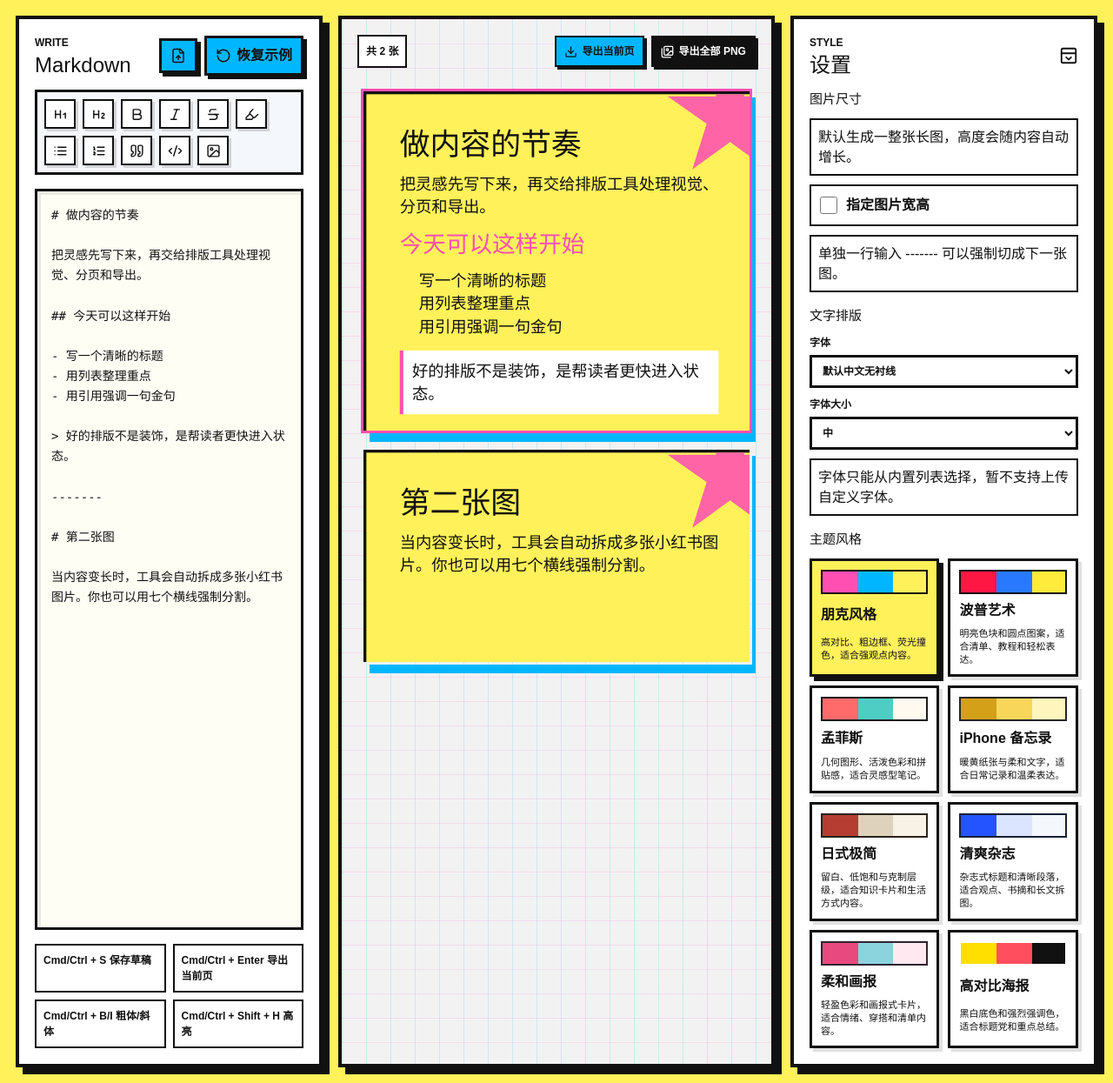
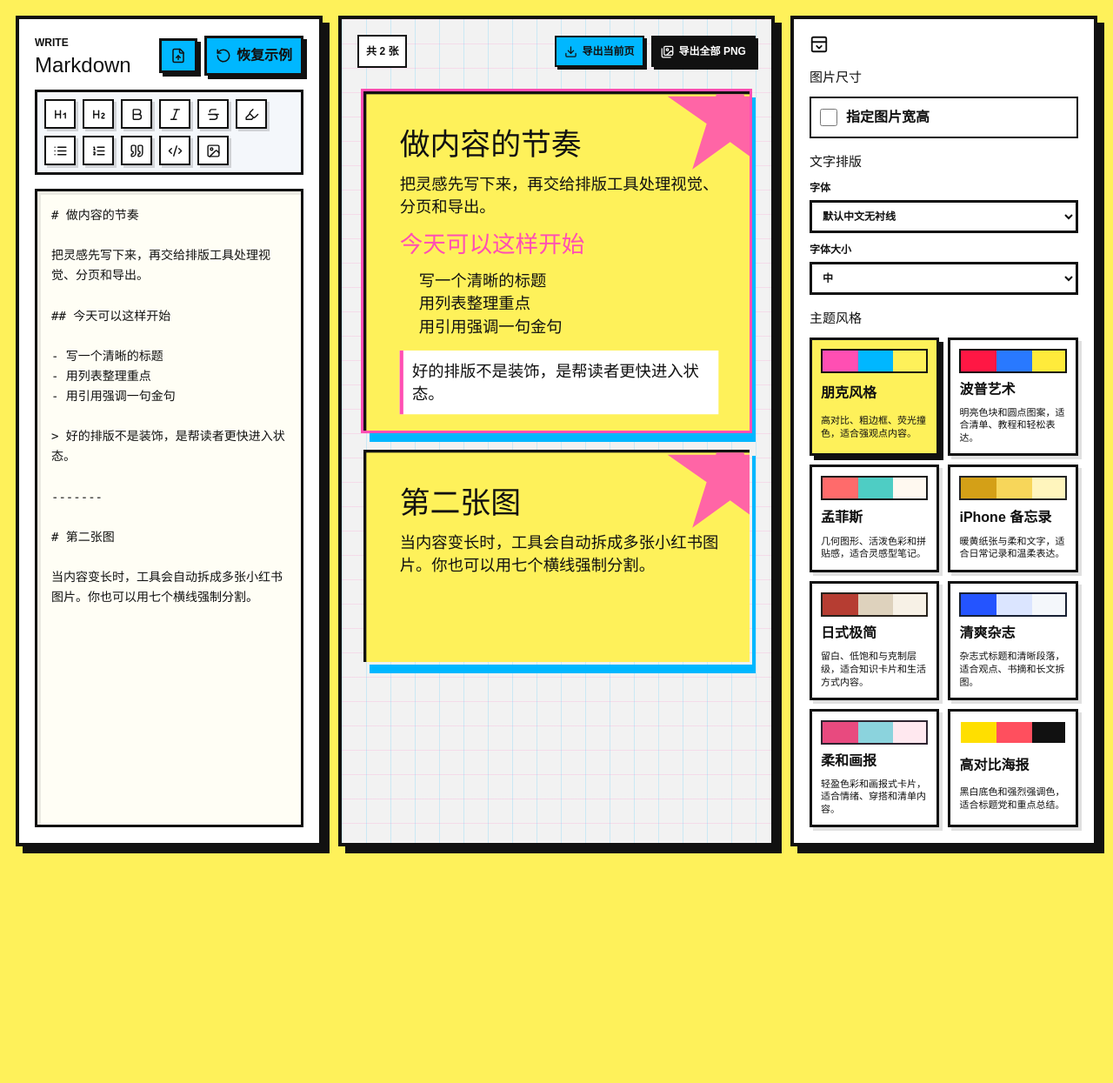
Before and after one commit to kklt-ai/kklt-ai-blog, a Next.js app: page / in a window 1280 px wide. Shown: the whole page at 87% size. After the commit the page ends 991 px from the top, so only its background shows below. Built offline with nearby package versions, Linux system fonts and the light colour scheme; a small style sheet from the web is missing.

Commit message:
精简编辑面板和设置面板的提示文字

```diff
--- a/src/components/EditorPanel.tsx
+++ b/src/components/EditorPanel.tsx
@@ -268,12 +268,6 @@ export function EditorPanel({
         onKeyDown={handleShortcut}
       />
 
-      <div className="shortcut-grid" aria-label="快捷键">
-        <span>Cmd/Ctrl + S 保存草稿</span>
-        <span>Cmd/Ctrl + Enter 导出当前页</span>
-        <span>Cmd/Ctrl + B/I 粗体/斜体</span>
-        <span>Cmd/Ctrl + Shift + H 高亮</span>
-      </div>
     </section>
   );
 }
--- a/src/components/SettingsPanel.tsx
+++ b/src/components/SettingsPanel.tsx
@@ -53,16 +53,11 @@ export function SettingsPanel({
   return (
     <aside className="workspace-panel settings-panel" aria-label="设置面板">
       <div className="panel-heading">
-        <div>
-          <p className="eyebrow">Style</p>
-          <h2>设置</h2>
-        </div>
         <PanelTopOpen aria-hidden="true" size={22} />
       </div>
 
       <section className="setting-group">
         <h3>图片尺寸</h3>
-        <p className="setting-note">默认生成一整张长图，高度会随内容自动增长。</p>
         <label className="switch-row">
           <input
             aria-label="指定图片宽高"
@@ -100,13 +95,6 @@ export function SettingsPanel({
                 />
               </label>
             </div>
-            <button
-              className="preset-button"
-              type="button"
-              onClick={() => onDimensionsChange({ width: 1080, height: 1440 })}
-            >
-              小红书默认 1080 x 1440
-            </button>
             <label className="switch-row">
               <input
                 aria-label="内容超出时自动切分"
@@ -118,7 +106,6 @@ export function SettingsPanel({
             </label>
           </div>
         ) : null}
-        <p className="setting-note">单独一行输入 ------- 可以强制切成下一张图。</p>
       </section>
 
       <section className="setting-group">
@@ -168,7 +155,6 @@ export function SettingsPanel({
             />
           </label>
         ) : null}
-        <p className="setting-note">字体只能从内置列表选择，暂不支持上传自定义字体。</p>
       </section>
 
       <section className="setting-group">
```
